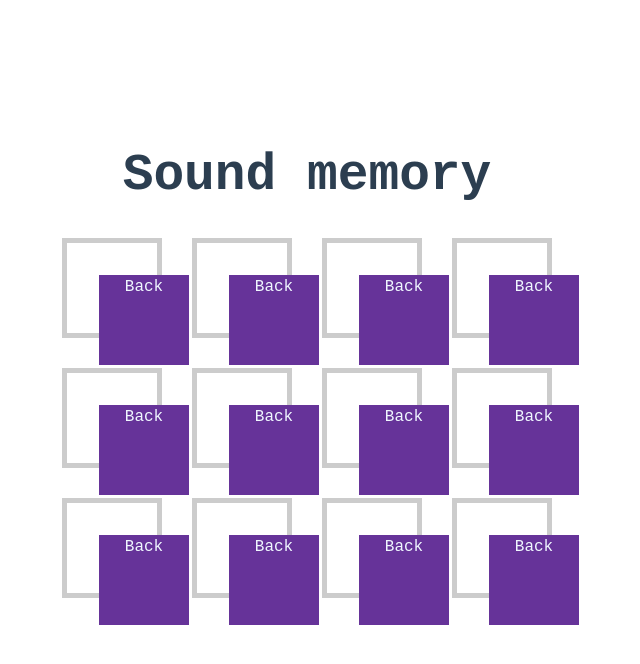
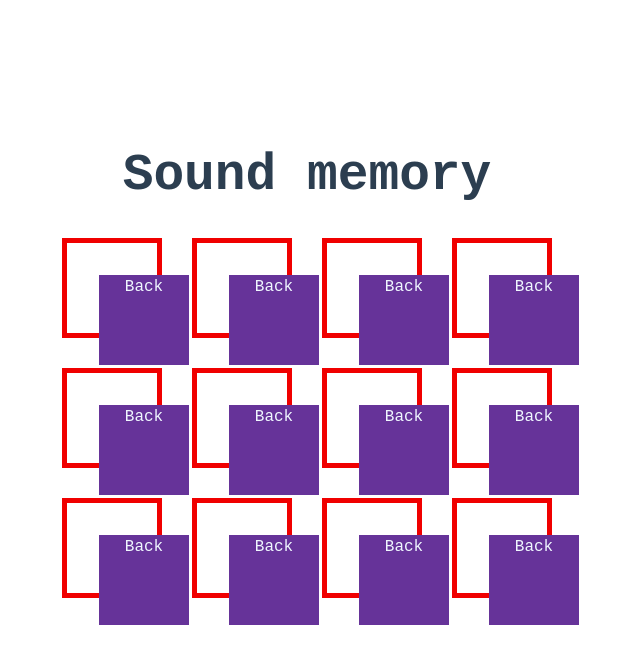
Before and after one commit to jbluemchen/atjs-memory, a Vue app: page / in a window 1280 px wide. Shown: the top 664 px of the page, without its empty margins (333-973 px from the left). Built offline with nearby package versions, Linux system fonts and the light colour scheme.

Commit message:
fixing error

```diff
--- a/src/components/Card.vue
+++ b/src/components/Card.vue
@@ -46,7 +46,7 @@ export default {
 
 <style>
 .card {
-  border: 5px solid #ccc;
+  border: 5px solid #f00000;
   position: relative;
 }
 .card-face {
```
